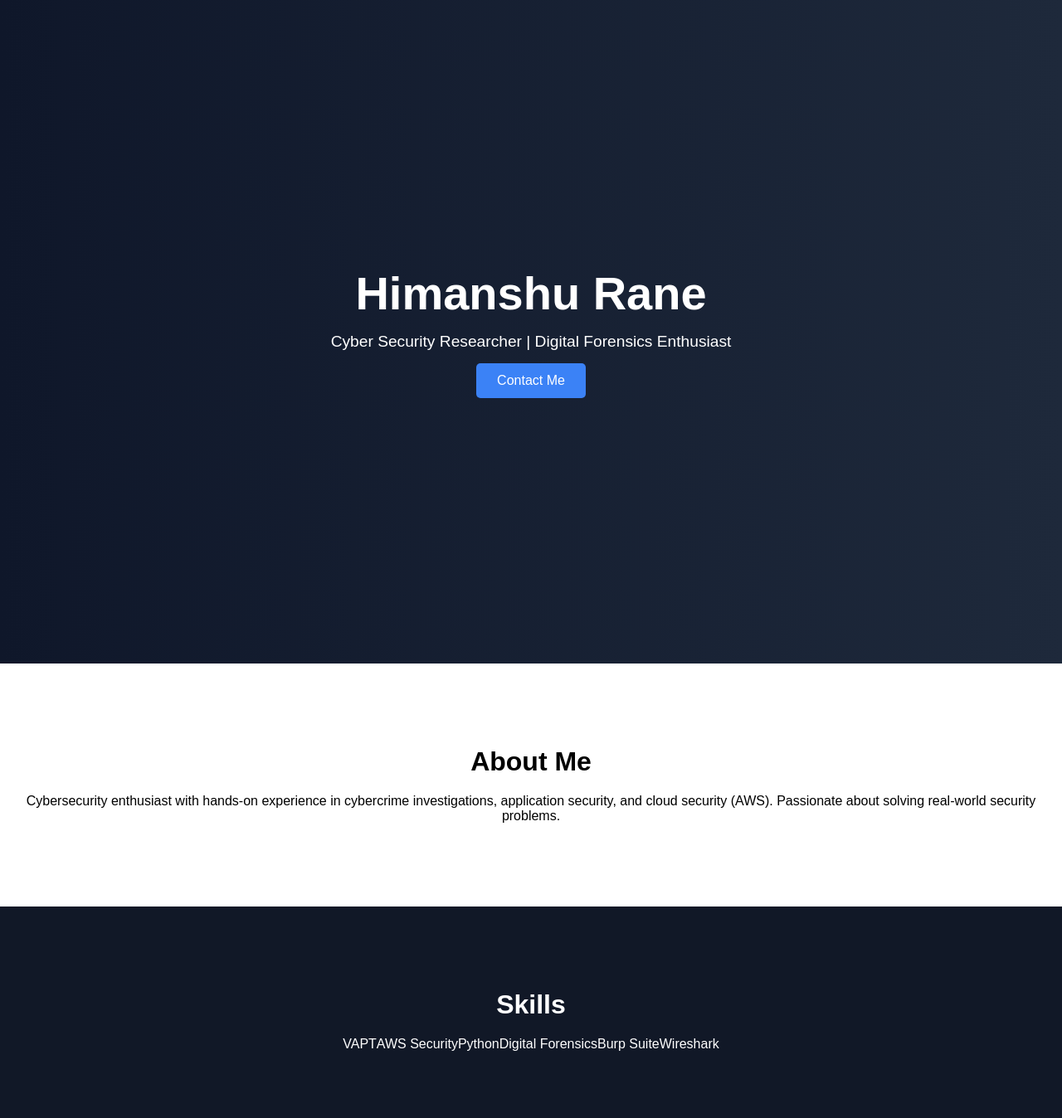
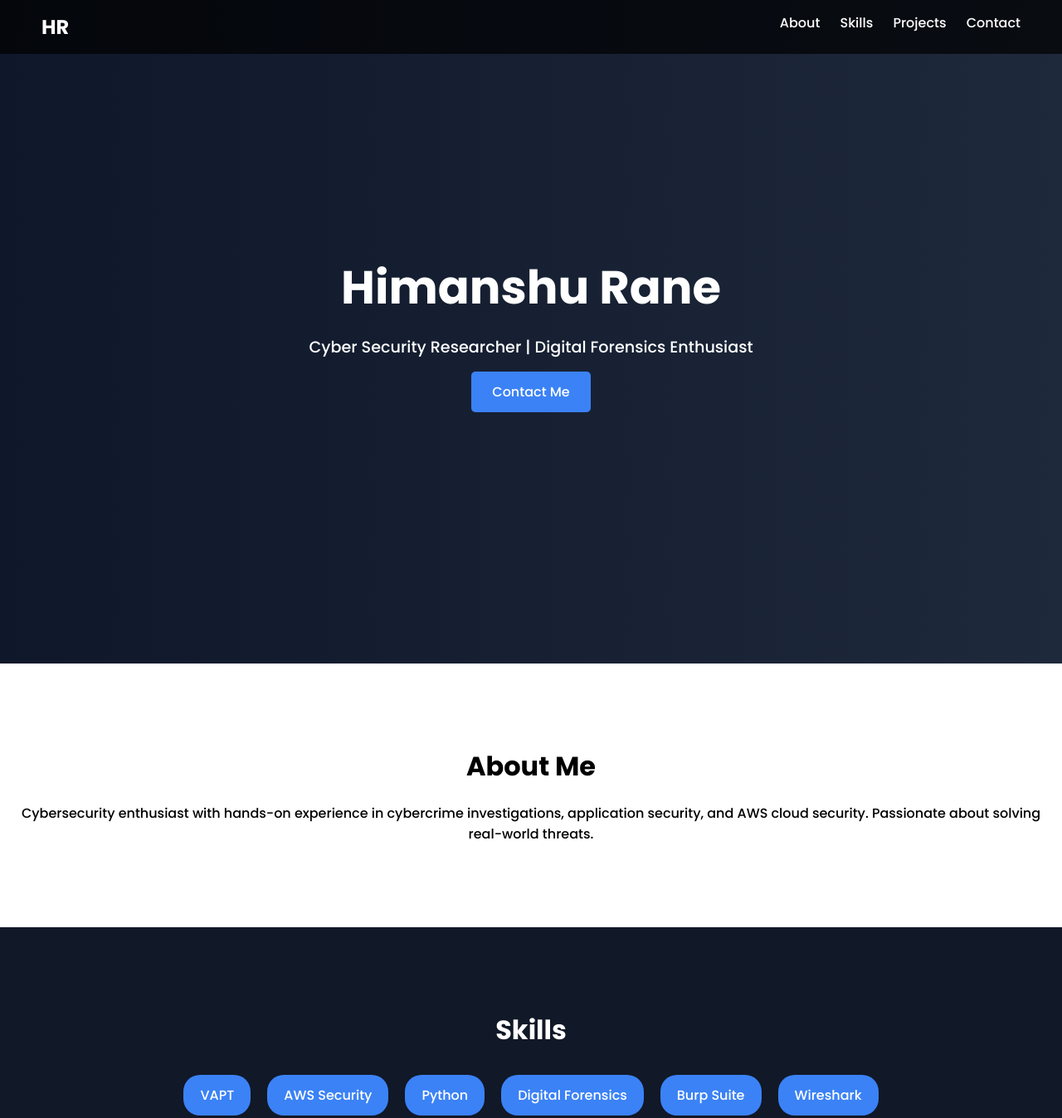
Before and after one commit to HimanshuRane/himanshurane.github.io, a plain HTML site: page index.html in a window 1280 px wide. Shown: the top 1348 px of the page at 83% size. Drawn offline with Linux system fonts and the light colour scheme.

Commit message:
Refactor index.html for improved structure and styling

```diff
--- a/index.html
+++ b/index.html
@@ -5,8 +5,21 @@
   <meta name="viewport" content="width=device-width, initial-scale=1.0">
   <title>Himanshu Rane | Cybersecurity Portfolio</title>
   <link rel="stylesheet" href="style.css">
+  <link href="https://fonts.googleapis.com/css2?family=Poppins:wght@300;500;700&display=swap" rel="stylesheet">
 </head>
+
 <body>
+
+<!-- NAVBAR -->
+<nav>
+  <h2>HR</h2>
+  <div>
+    <a href="#about">About</a>
+    <a href="#skills">Skills</a>
+    <a href="#projects">Projects</a>
+    <a href="#contact">Contact</a>
+  </div>
+</nav>
 
 <!-- HERO -->
 <section class="hero">
@@ -16,29 +29,29 @@
 </section>
 
 <!-- ABOUT -->
-<section class="section">
+<section id="about" class="section">
   <h2>About Me</h2>
   <p>
     Cybersecurity enthusiast with hands-on experience in cybercrime investigations,
-        application security, and cloud security (AWS). Passionate about solving real-world security problems.
+    application security, and AWS cloud security. Passionate about solving real-world threats.
   </p>
 </section>
 
 <!-- SKILLS -->
-<section class="section dark">
+<section id="skills" class="section dark">
   <h2>Skills</h2>
   <div class="skills">
-        <span>VAPT</span>
-        <span>AWS Security</span>
-        <span>Python</span>
-        <span>Digital Forensics</span>
-        <span>Burp Suite</span>
-        <span>Wireshark</span>
+    <div>VAPT</div>
+    <div>AWS Security</div>
+    <div>Python</div>
+    <div>Digital Forensics</div>
+    <div>Burp Suite</div>
+    <div>Wireshark</div>
   </div>
 </section>
 
 <!-- PROJECTS -->
-<section class="section">
+<section id="projects" class="section">
   <h2>Projects</h2>
   <div class="projects">
     <div class="card">
@@ -47,7 +60,7 @@
     </div>
     <div class="card">
       <h3>Web Security Testing</h3>
-            <p>Performed VAPT on web applications and identified vulnerabilities.</p>
+      <p>Performed VAPT on applications and identified vulnerabilities.</p>
     </div>
     <div class="card">
       <h3>Python Automation</h3>
@@ -57,7 +70,7 @@
 </section>
 
 <!-- CONTACT -->
-<section class="section dark" id="contact">
+<section id="contact" class="section dark">
   <h2>Contact</h2>
   <p>Email: yourmail@example.com</p>
   <p>GitHub: github.com/yourusername</p>
```
Lines whose indentation alone changed are shown as unchanged.
